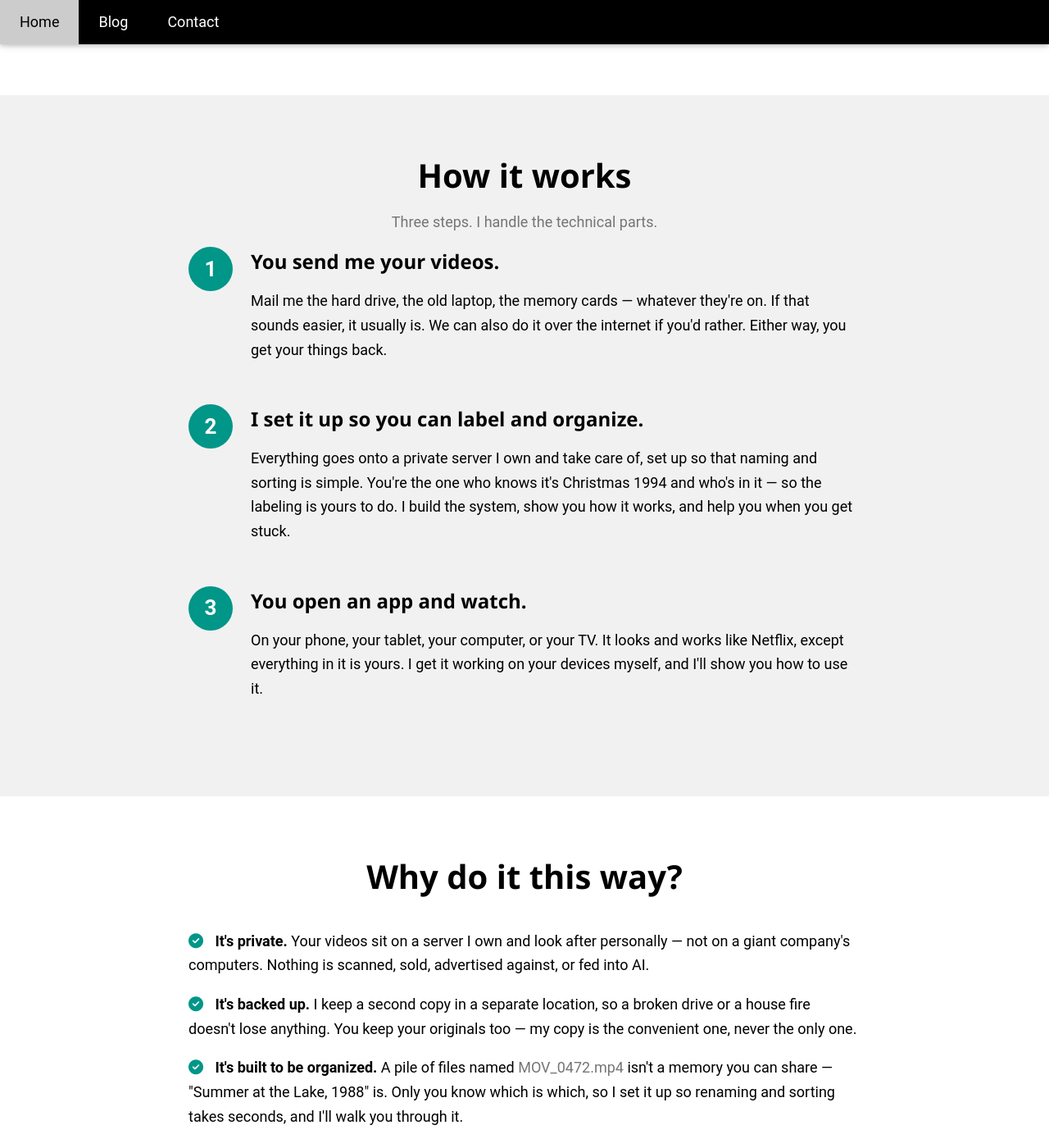
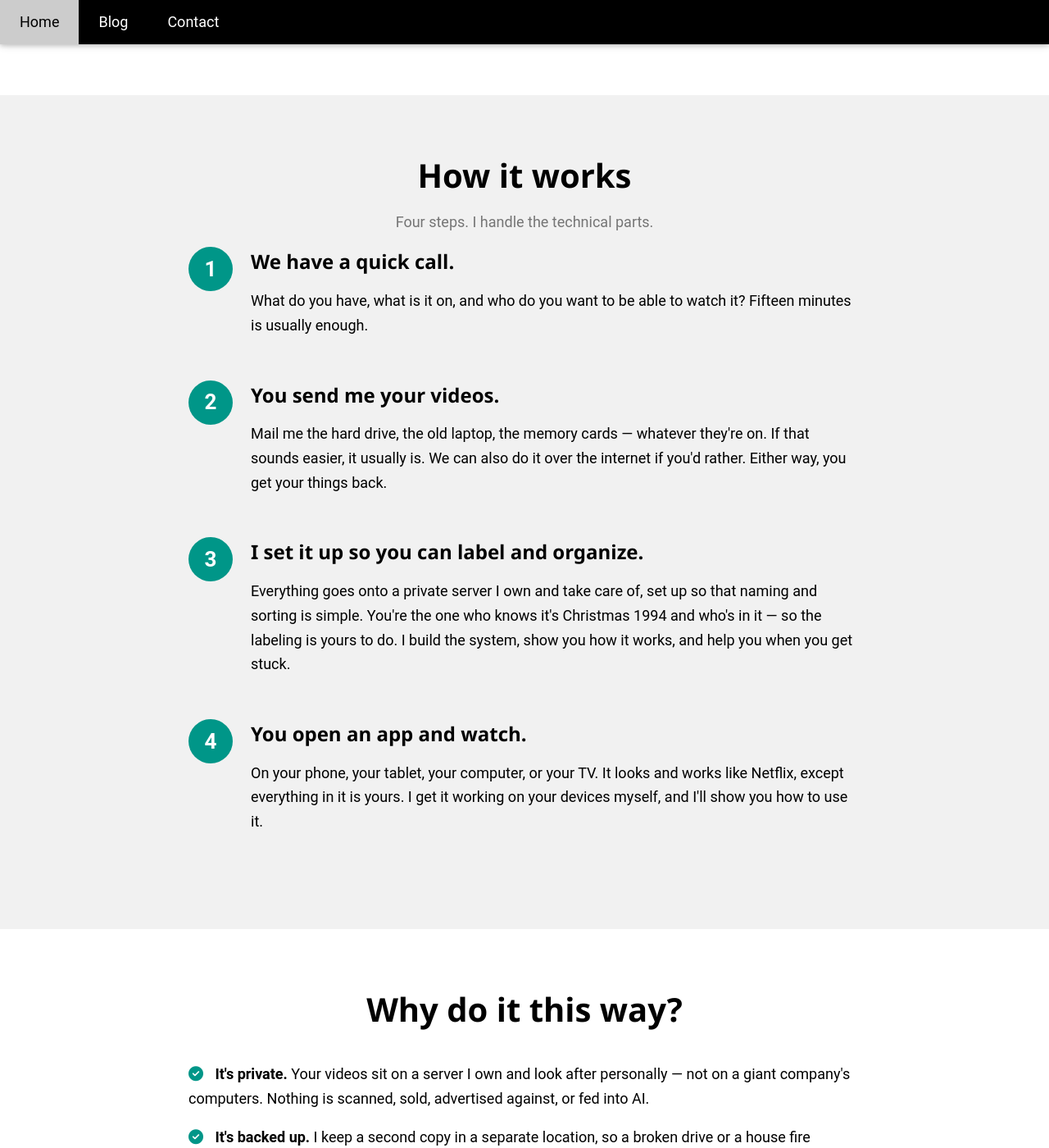
Before and after one commit to evanthemann/evanthemann.github.io, a Jekyll site: the page home-videos/index.html, which Jekyll copies as it is, in a window 1280 px wide and 1400 px high, scrolled down 805 px. Shown: the whole window at 82% size. Built offline with Jekyll 4.4.1, drawn with Linux system fonts in a browser that asks for light colours; some of the changed text lies outside the part shown.

Commit message:
Home Video Cloud: call first, then send videos; remove email address
Co-Authored-By: Claude Opus 5.5 <noreply@anthropic.com>
Claude-Session: https://claude.ai/code/session_01Kfi4nikh1zP74fnAfvsveK

```diff
--- a/home-videos/index.html
+++ b/home-videos/index.html
@@ -83,11 +83,22 @@
   <div class="wrap">
     <h2 class="w3-center sec-h w3-margin-bottom"><b>How it works</b></h2>
     <p class="w3-center w3-large w3-text-grey w3-margin-bottom" style="margin-bottom:48px;">
-      Three steps. I handle the technical parts.
+      Four steps. I handle the technical parts.
     </p>
 
     <div class="step">
       <div class="step-num">1</div>
+      <div>
+        <h3><b>We have a quick call.</b></h3>
+        <p>
+          What do you have, what is it on, and who do you want to be able to watch it?
+          Fifteen minutes is usually enough.
+        </p>
+      </div>
+    </div>
+
+    <div class="step">
+      <div class="step-num">2</div>
       <div>
         <h3><b>You send me your videos.</b></h3>
         <p>
@@ -99,7 +110,7 @@
     </div>
 
     <div class="step">
-      <div class="step-num">2</div>
+      <div class="step-num">3</div>
       <div>
         <h3><b>I set it up so you can label and organize.</b></h3>
         <p>
@@ -112,7 +123,7 @@
     </div>
 
     <div class="step">
-      <div class="step-num">3</div>
+      <div class="step-num">4</div>
       <div>
         <h3><b>You open an app and watch.</b></h3>
         <p>
@@ -245,7 +255,7 @@
 
 <!-- Footer -->
 <footer class="w3-container w3-black w3-center w3-padding-64">
-  <p>© <span class="yr">2026</span> Evan Mann | <a href="/">Home</a> · <a href="/contact/">Contact</a> · <a href="mailto:evanmann92@gmail.com">Email Me</a></p>
+  <p>© <span class="yr">2026</span> Evan Mann | <a href="/">Home</a> · <a href="/contact/">Contact</a></p>
 </footer>
 
 <script>
@@ -288,12 +298,12 @@
           form.reset();
         } else {
           result.className = 'w3-panel w3-pale-red w3-leftbar w3-border-red w3-margin-top';
-          result.innerHTML = json.message || 'Something went wrong. Please email evanmann92@gmail.com.';
+          result.innerHTML = json.message || 'Something went wrong. Please try again in a minute.';
         }
       })
       .catch(() => {
         result.className = 'w3-panel w3-pale-red w3-leftbar w3-border-red w3-margin-top';
-        result.innerHTML = 'Network error. Please email evanmann92@gmail.com.';
+        result.innerHTML = 'Network error. Please check your connection and try again.';
       })
       .finally(() => {
         submitBtn.disabled = false;
```
Also changed, not shown: other parts of home-videos/index.html (+2 -3 lines).
